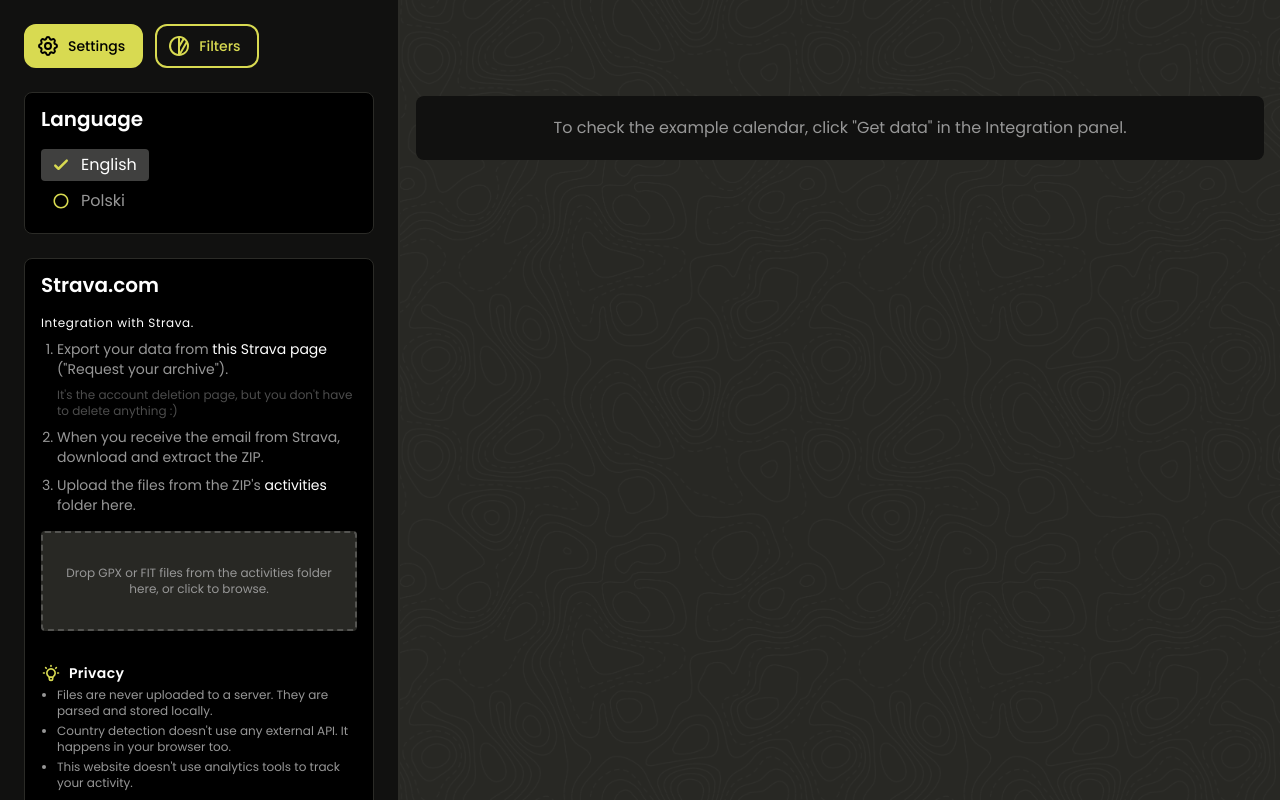
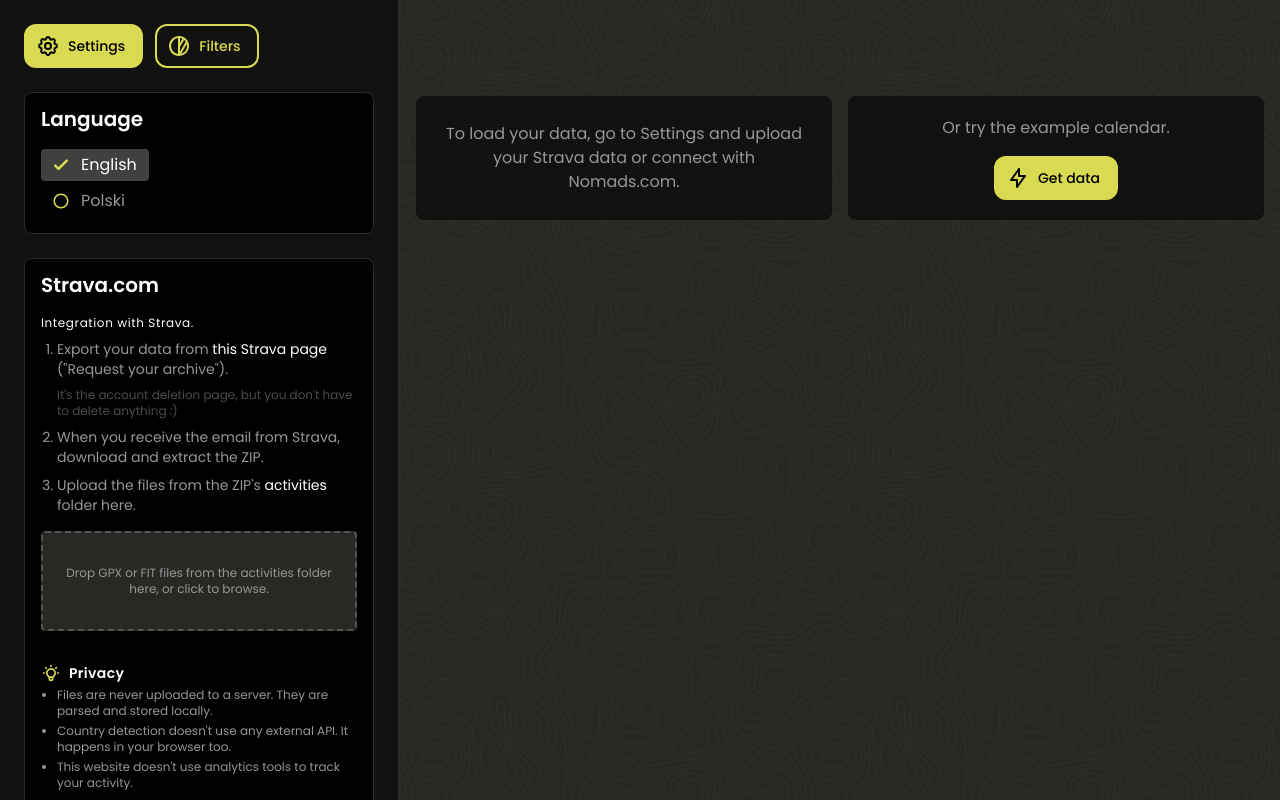
Before and after one commit to Deykun/travel-calendar, a React (Vite) app: page / in a window 1280 px wide. Built offline with nearby package versions, Linux system fonts and the light colour scheme; what i18next-intervalplural-postprocessor would draw is missing.

Commit message:
Better intro to new flow

```diff
--- a/src/components/input/Input.tsx
+++ b/src/components/input/Input.tsx
@@ -6,9 +6,10 @@
   defaultValue?: string;
   setValue?: (value: string) => void;
   isDisabled?: boolean;
+  placeholder?: string;
 };
 
-const Input = ({ className = '', value, defaultValue, setValue, isDisabled = false }: Props) => {
+const Input = ({ className = '', value, defaultValue, setValue, isDisabled = false, placeholder }: Props) => {
   return (
     <div
       className={clsx(
@@ -25,12 +26,13 @@
         value={value}
         defaultValue={defaultValue}
         onChange={(e) => (setValue ? setValue(e.target.value || '') : {})}
+        placeholder={placeholder}
         className={clsx(
           'w-full',
           'py-1.5 px-3',
           'text-sm',
           'bg-[#282824] rounded-sm',
-          'caret-[#d8da51] text-white',
+          'caret-[#d8da51] text-white placeholder:text-gray-500',
           'outline-none',
           {
             'opacity-45': isDisabled,
--- /dev/null
+++ b/src/features/app-intro/components/AppIntro.tsx
@@ -0,0 +1,33 @@
+import { useTranslation } from 'react-i18next';
+
+import { classNamesLayoutGap, classNamesLayoutPx } from '@/layouts/layout-app';
+import { cn } from '@/utils/tailwind';
+
+import { AppIntroDemoUser } from './AppIntroDemoUser';
+
+const classNamesBox = cn(
+  'relative',
+  'flex flex-col items-center justify-center gap-4',
+  'p-5',
+  'bg-[#111110]',
+  'text-center',
+  'rounded-lg',
+);
+
+export function AppIntro() {
+  const { t } = useTranslation();
+
+  return (
+    <header
+      className={cn(classNamesLayoutGap, classNamesLayoutPx, 'grid grid-cols-1 @min-[740px]:grid-cols-2', 'mb-8')}
+    >
+      <div className={classNamesBox}>
+        <p>{t('integration.hintConnect')}</p>
+      </div>
+      <div className={classNamesBox}>
+        <p>{t('integration.hintDemo')}</p>
+        <AppIntroDemoUser />
+      </div>
+    </header>
+  );
+}
--- /dev/null
+++ b/src/features/app-intro/components/AppIntroDemoUser.tsx
@@ -0,0 +1,33 @@
+import { useTranslation } from 'react-i18next';
+
+import { Button } from '@/components/button/Button';
+import IconBolt from '@/components/icons/IconBolt';
+import IconWarning from '@/components/icons/IconWarning';
+import { useNomadsIntegration } from '@/features/settings/hooks/useNomadsIntegration';
+import { cn } from '@/utils/tailwind';
+
+const DEMO_USERNAME = 'deykun';
+
+export function AppIntroDemoUser() {
+  const { isLoading, errorMessage, fetchNomads } = useNomadsIntegration();
+  const { t } = useTranslation();
+
+  const handleDownloadDemoUser = () => {
+    fetchNomads(DEMO_USERNAME);
+  };
+
+  return (
+    <div className={cn('flex flex-col items-center gap-3')}>
+      <Button type="button" onClick={handleDownloadDemoUser} isLoading={isLoading}>
+        <IconBolt />
+        <span>{t('integration.getData')}</span>
+      </Button>
+      {errorMessage && (
+        <p className={cn('flex items-center gap-2', 'text-xs text-left')}>
+          <IconWarning className="size-5 shrink-0 text-[#d8da51]" />
+          <span>{t(errorMessage)}</span>
+        </p>
+      )}
+    </div>
+  );
+}
--- a/src/features/calendar/components/calendar-header/CalendarHeader.tsx
+++ b/src/features/calendar/components/calendar-header/CalendarHeader.tsx
@@ -4,6 +4,7 @@
 import IconTravel from '@/components/icons/IconTravel';
 import IconTravelWrapper from '@/components/icons/IconTravelWrapper';
 import { TextCounter } from '@/components/text-counter/TextCounter';
+import { AppIntro } from '@/features/app-intro/components/AppIntro';
 import { useTotalDays } from '@/features/filters/hooks/use-total-days/useTotalDays';
 import useFiltersStore from '@/features/filters/stores/useFilterStore';
 import useDataStore from '@/features/settings/stores/useDateStore';
@@ -33,13 +34,7 @@
   const totalYears = years.length;
 
   if (!lastUpdate) {
-    return (
-      <header className={cn(classNamesLayoutGap, classNamesLayoutPx, classNamesLayoutGrid, 'mb-8')}>
-        <div className={cn('col-span-4 relative', 'p-5', 'bg-[#111110]', 'text-center', 'rounded-lg')}>
-          {t('integration.hintDemo')}
-        </div>
-      </header>
-    );
+    return <AppIntro />;
   }
 
   const percentageAbroad = roundWithPrecision((100 * totalDaysAbroad) / totalDays, 1);
--- a/src/features/error-boundary/actions/refresh.tsx
+++ b/src/features/error-boundary/actions/refresh.tsx
@@ -8,15 +8,17 @@
   resetPreferencesStore();
 };
 
+const WAS_REFRESHED_KEY = 'TRAVEL_CALENDAR_WAS_REFRESHED';
+
 export const forceRefresh = () => {
-  const currentLocation = location.href;
-  if (currentLocation.includes('wasRefreshed=1')) {
+  if (sessionStorage.getItem(WAS_REFRESHED_KEY) === 'true') {
     return;
   }
 
+  sessionStorage.setItem(WAS_REFRESHED_KEY, 'true');
   refreshStore();
 
   setTimeout(() => {
-    location.href = `${currentLocation.split('?').at(0)}?wasRefreshed=1`;
+    location.reload();
   }, 5);
 };
--- /dev/null
+++ b/src/features/settings/hooks/useNomadsIntegration.ts
@@ -0,0 +1,33 @@
+import { useState } from 'react';
+
+import { getDataFromNomads } from '../actions/get-data-from-nomads';
+
+export const useNomadsIntegration = () => {
+  const [isLoading, setIsLoading] = useState(false);
+  const [errorMessage, setErrorMessage] = useState('');
+
+  const clearError = () => {
+    setErrorMessage('');
+  };
+
+  const fetchNomads = async (username: string) => {
+    if (isLoading) {
+      return;
+    }
+
+    setIsLoading(true);
+    setErrorMessage('');
+
+    const response = await getDataFromNomads({ username });
+
+    if (response.isSuccess) {
+      // Stay in loading state - caller UI is replaced after success
+      return;
+    }
+
+    setErrorMessage(response.reason);
+    setIsLoading(false);
+  };
+
+  return { isLoading, errorMessage, clearError, fetchNomads };
+};
--- a/src/features/settings/panes/PaneIntegrationNomads.tsx
+++ b/src/features/settings/panes/PaneIntegrationNomads.tsx
@@ -6,49 +6,33 @@
 import IconWarning from '@/components/icons/IconWarning';
 import Input from '@/components/input/Input';
 import { Pane } from '@/features/sidebar/components/pane/Pane';
-import { openSidebarFilters } from '@/features/sidebar/stores/useSidebarStore';
 import { cn } from '@/utils/tailwind';
 
-import { getDataFromNomads } from '../actions/get-data-from-nomads';
 import { IntegrationLastUpdate } from '../components/IntegrationLastUpdate';
+import { useNomadsIntegration } from '../hooks/useNomadsIntegration';
 import useDataStore from '../stores/useDateStore';
 
 export function PaneIntegrationNomads() {
-  const [isLoading, setIsLoading] = useState(false);
-  const [errorMessage, setErrorMessage] = useState('');
+  const { isLoading, errorMessage, clearError, fetchNomads } = useNomadsIntegration();
   const integration = useDataStore((store) => store.integration);
   const integrationCode = useDataStore((store) => store.integration.integrationCode);
-  const [username, setUsername] = useState(integrationCode ?? 'deykun');
+  const [username, setUsername] = useState(integrationCode ?? '');
 
   const { t } = useTranslation();
 
   const handleUsernameUpdate = (newValue: string) => {
     setUsername(newValue);
-    setErrorMessage('');
+    clearError();
   };
 
-  const handleSubmitNomads: React.SubmitEventHandler<HTMLFormElement> = async (event) => {
+  const handleSubmitNomads: React.SubmitEventHandler<HTMLFormElement> = (event) => {
     event.preventDefault();
 
-    if (isLoading) {
+    if (!username) {
       return;
     }
 
-    setIsLoading(true);
-
-    if (username) {
-      const response = await getDataFromNomads({ username });
-
-      if (response.isSuccess) {
-        openSidebarFilters();
-
-        return;
-      }
-
-      setErrorMessage(response.reason);
-    }
-
-    setIsLoading(false);
+    fetchNomads(username);
   };
 
   return (
@@ -56,7 +40,7 @@
       <Pane.Title>{t('integration.fromNomads')}</Pane.Title>
       <form onSubmit={handleSubmitNomads} className={cn('flex flex-col gap-3')}>
         <Pane.Subtitle>{t('integration.withNomads')}</Pane.Subtitle>
-        <Input value={username} setValue={handleUsernameUpdate} isDisabled={isLoading} />
+        <Input value={username} setValue={handleUsernameUpdate} isDisabled={isLoading} placeholder="Username" />
         <Button className="ml-auto" type="submit" isDisabled={!username} isLoading={isLoading}>
           <IconBolt />
           <span>{t('integration.getData')}</span>
--- a/src/features/settings/panes/PaneSettingsTrips.tsx
+++ b/src/features/settings/panes/PaneSettingsTrips.tsx
@@ -34,6 +34,7 @@
           classNameChildren="overflow-hidden"
           isActive={streakTypeToShow === 'streaks'}
           onChange={() => setStreakTypeToUse('streaks')}
+          isDisabled={streaksCount === 0}
         >
           <span className="whitespace-nowrap text-ellipsis overflow-hidden">{t('preferences.shouldShowStreaks')}</span>
           <strong className="shrink-0 font-semibold text-white text-xs">
@@ -44,6 +45,7 @@
           classNameChildren={cn('flex-col items-start', 'text-wrap', 'overflow-hidden')}
           isActive={streakTypeToShow === 'kindStreaks'}
           onChange={() => setStreakTypeToUse('kindStreaks')}
+          isDisabled={streaksCount === 0}
         >
           <span className={cn('flex gap-1 items-center', 'max-w-full')}>
             <span className="whitespace-nowrap text-ellipsis overflow-hidden">
@@ -59,6 +61,7 @@
           classNameChildren={cn('flex-col items-start', 'text-wrap', 'overflow-hidden')}
           isActive={streakTypeToShow === 'veryKindStreaks'}
           onChange={() => setStreakTypeToUse('veryKindStreaks')}
+          isDisabled={streaksCount === 0}
         >
           <span className={cn('flex gap-1 items-center', 'max-w-full')}>
             <span className="whitespace-nowrap text-ellipsis overflow-hidden">
--- a/src/locales/en.json
+++ b/src/locales/en.json
@@ -108,7 +108,8 @@
   "integration.activities_other": "{{count}} activities",
   "integration.lastUpdatePrefix": "Last update",
   "integration.errors.unableToFetch": "Unable to retrieve data for this user - either the account does not exist or the profile is private.",
-  "integration.hintDemo": "To check the example calendar, click \"Get data\" in the Integration panel.",
+  "integration.hintConnect": "To load your data, go to Settings and upload your Strava data or connect with Nomads.com.",
+  "integration.hintDemo": "Or try the example calendar.",
   "integration.copySharableLink": "Copy sharable link",
   "integration.downloadImage": "Save as image",
   "integration.loadingUser": "Preparing...",
--- a/src/locales/pl.json
+++ b/src/locales/pl.json
@@ -117,7 +117,8 @@
   "integration.activities_many": "{{count}} aktywności",
   "integration.lastUpdatePrefix": "Ostatnia aktualizacja",
   "integration.errors.unableToFetch": "Nie można pobrać danych dla tego użytkownika - konto nie istnieje lub profil jest prywatny.",
-  "integration.hintDemo": "Aby sprawdzić przykładowy kalendarz, kliknij \"Pobierz dane\" w panelu Integracji.",
+  "integration.hintConnect": "Aby wczytać swoje dane, przejdź do Ustawień i wgraj swoje dane ze Stravy lub połącz się z Nomads.com.",
+  "integration.hintDemo": "Albo wypróbuj przykładowy kalendarz.",
   "integration.copySharableLink": "Skopiuj link profilu",
   "integration.downloadImage": "Pobierz jako obrazek",
   "integration.loadingUser": "Przygotowywanie...",
```
